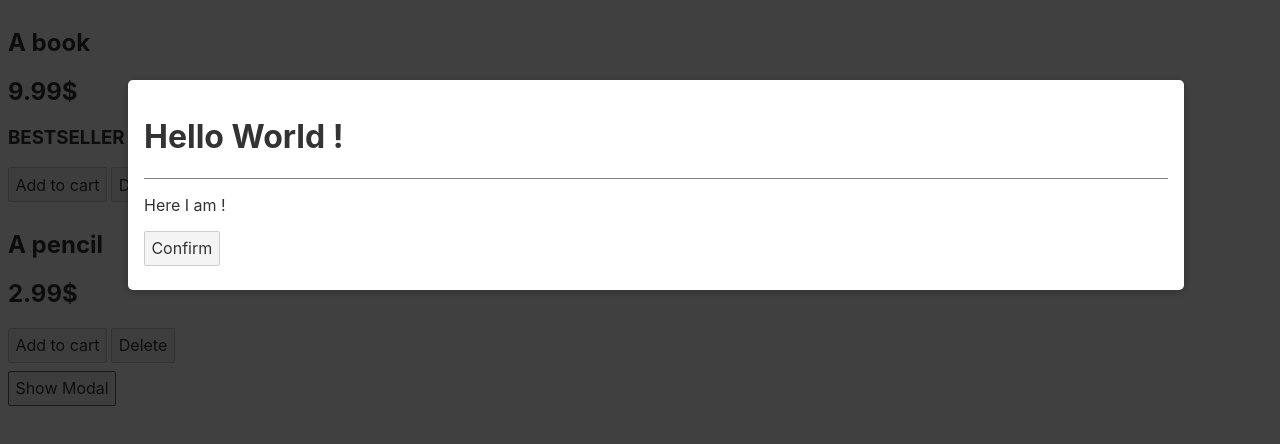
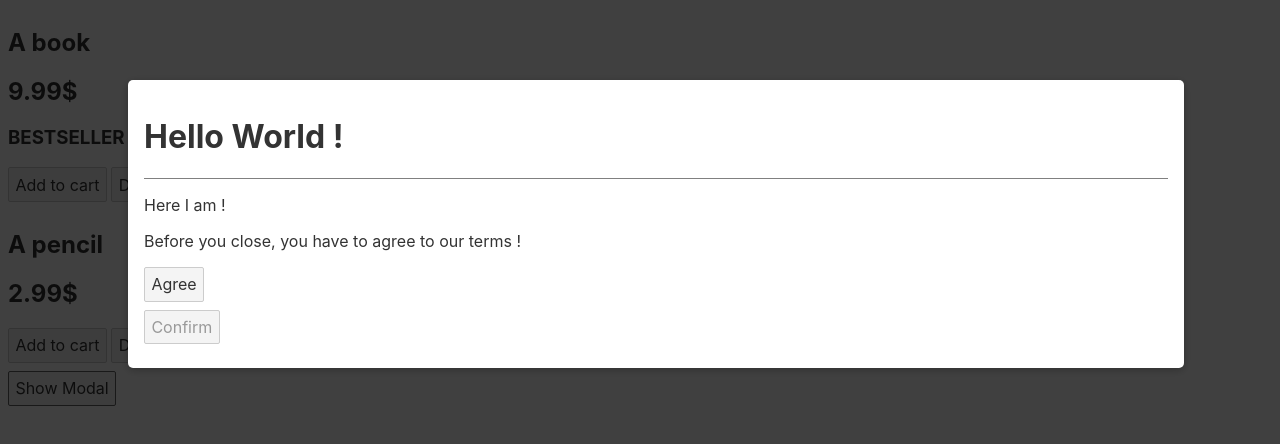
Before and after one commit to Soushi888/svelte-tutorial, a Svelte app in the folder 04.diving-deeper-into-components/: page / in a window 1280 px wide. Both pictures are taken after a click on the button "Show Modal". Shown: the top 444 px of the page. Built offline with nearby package versions, Linux system fonts and the light colour scheme.

Commit message:
slot props

```diff
--- a/04.diving-deeper-into-components/src/App.svelte
+++ b/04.diving-deeper-into-components/src/App.svelte
@@ -17,6 +17,7 @@
   ];
 
   let showModal = false;
+  let closeable = false;
 
   function addToCart(evt) {
     console.log(evt.type, evt.detail);
@@ -38,9 +39,14 @@
 <button on:click={() => (showModal = true)}>Show Modal</button>
 
 {#if showModal}
-  <Modal on:close-modal={() => (showModal = false)}>
+  <Modal on:close-modal={() => (showModal = false)} let:didAgree={closeable}>
     <h1 slot="header">Hello World !</h1>
     <p>Here I am !</p>
-    <button slot="footer" on:click={() => (showModal = false)}>Confirm </button>
+    <button
+      slot="footer"
+      on:click={() => (showModal = false)}
+      disabled={!closeable}
+      >Confirm
+    </button>
   </Modal>
 {/if}
--- a/04.diving-deeper-into-components/src/Modal.svelte
+++ b/04.diving-deeper-into-components/src/Modal.svelte
@@ -2,6 +2,7 @@
   import { createEventDispatcher } from "svelte";
 
   const dispatch = createEventDispatcher();
+  let agreed = false;
 
   function closeModal() {
     dispatch("close-modal");
@@ -25,9 +26,13 @@
   <div class="content">
     <slot />
   </div>
+  <div class="disclaimer">
+    <p>Before you close, you have to agree to our terms !</p>
+    <button on:click={() => (agreed = true)}>Agree</button>
+  </div>
   <footer>
-    <slot name="footer">
-      <button on:click={closeModal}>Close</button>
+    <slot name="footer" didAgree={agreed}>
+      <button on:click={closeModal} disabled={!agreed}>Close</button>
     </slot>
   </footer>
 </div>
@@ -54,7 +59,7 @@
     border-radius: 5px;
     z-index: 100;
     box-shadow: 0 2px 8px rgba(0, 0, 0, 0.26);
-    overflow: scroll;
+    /*overflow: scroll;*/
   }
 
   header {
```
